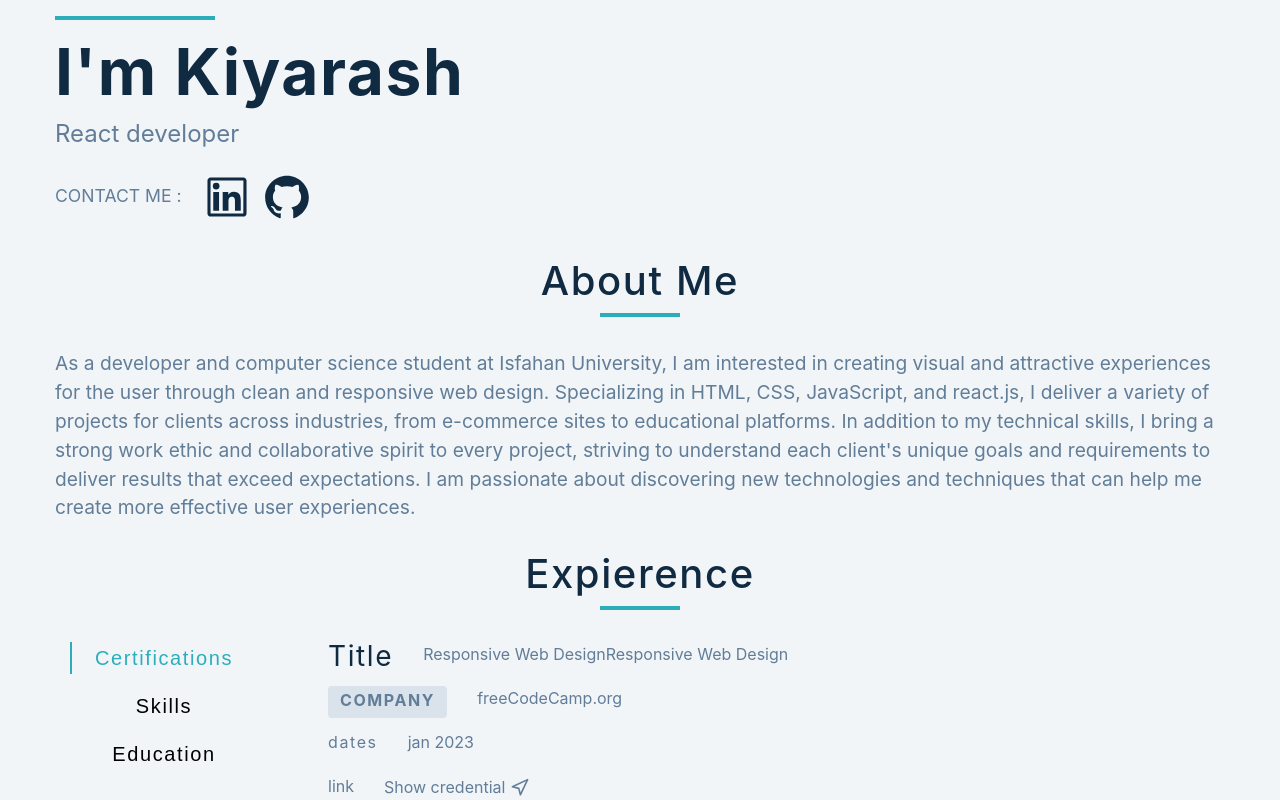
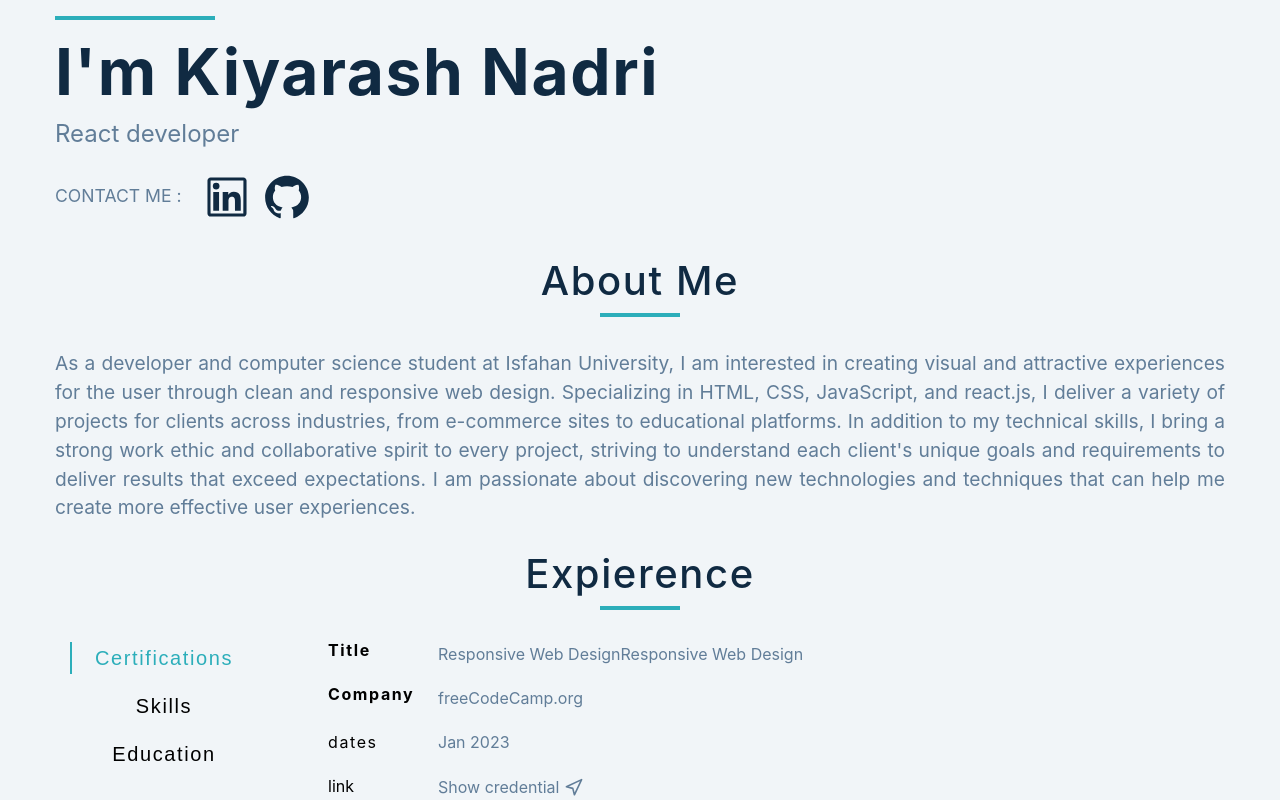
Before and after one commit to kiyarashnd/myResume, a React (Vite) app: page / in a window 1280 px wide. Shown: the top 800 px of the page. Built offline with nearby package versions, Linux system fonts and the light colour scheme.

Commit message:
change style of Certificaion component

```diff
--- a/src/Certifications.jsx
+++ b/src/Certifications.jsx
@@ -4,19 +4,19 @@ const Certifications = () => {
   return (
     <section className="job-info">
       <div className="titleCerti">
-        <h3>title</h3>
+        <h3 className="width">title</h3>
         <p>Responsive Web DesignResponsive Web Design</p>
       </div>
       <div className="company">
-        <h4>company</h4>
+        <h4 className="width">company</h4>
         <p>freeCodeCamp.org</p>
       </div>
       <div className="date">
-        <p className="job-date">dates</p>
-        <p>jan 2023</p>
+        <p className="job-date width">dates</p>
+        <p>Jan 2023</p>
       </div>
       <div className="link">
-        <p>link</p>
+        <p className="width">link</p>
         <a
           href="https://www.freecodecamp.org/certification/kiyarashnd/responsive-web-design"
           className="cert"
--- a/src/Header.jsx
+++ b/src/Header.jsx
@@ -4,7 +4,7 @@ const Header = () => {
   return (
     <section>
       <div className="underlineHeader"></div>
-      <h1>i'm kiyarash</h1>
+      <h1>i'm kiyarash nadri</h1>
       <p className="para">React developer</p>
       <section className="display">
         <div className="contact">
--- a/src/Skills.jsx
+++ b/src/Skills.jsx
@@ -1,11 +1,11 @@
 const Skills = () => {
   return (
     <section className="mySkills">
-      <div className="skill">html</div>
-      <div className="skill">css</div>
-      <div className="skill">javaScript</div>
-      <div className="skill">react</div>
-      <div className="skill">git</div>
+      <div className="skill">Html</div>
+      <div className="skill">Css</div>
+      <div className="skill">JavaScript</div>
+      <div className="skill">React</div>
+      <div className="skill">Git</div>
       <div className="skill">Bootstrap</div>
     </section>
   );
--- a/src/index.css
+++ b/src/index.css
@@ -127,7 +127,7 @@ p {
   max-width: var(--max-width);
   padding-bottom: 1rem;
   margin-top: 1.5rem;
-  margin-left: 1rem;
+  margin-left: 1.5rem;
 }
 
 @media screen and (min-width: 992px) {
@@ -197,17 +197,6 @@ p {
   box-shadow: 0 2px var(--clr-primary-5);
 }
 
-.job-info h3 {
-  font-weight: 400;
-}
-.job-info h4 {
-  text-transform: uppercase;
-  color: var(--clr-grey-5);
-  background: var(--clr-grey-9);
-  display: inline-block;
-  padding: 0.375rem 0.75rem;
-  border-radius: var(--radius);
-}
 .job-date {
   letter-spacing: var(--spacing);
 }
@@ -300,6 +289,7 @@ p {
 
 .about{
   font-size: 1.2rem;
+  text-align: justify;
 }
 .titleCerti ,.company,.date,.link{
   display: flex;
@@ -315,7 +305,7 @@ p {
 
 .cert:hover{
   transform: scale(1.1);
-  color: black;
+  color:var(--clr-primary-5);
 }
 
 .linkIcon{
@@ -505,3 +495,9 @@ p {
     padding-bottom: 1rem;
     margin-top: 1.5rem;
   }
+
+  .width{
+    width: 5rem;
+  font-size: 1rem;
+    color: black;
+  }
```
Also changed, not shown: src/Screenshot_2023-05-12_23-43-24.png (added).
